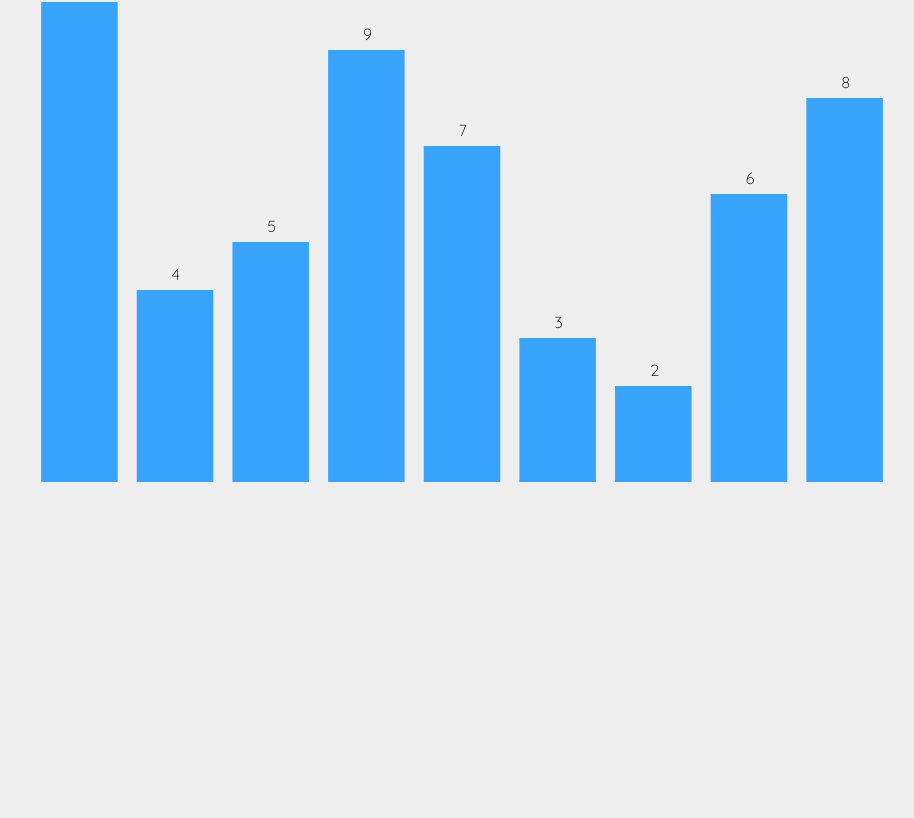
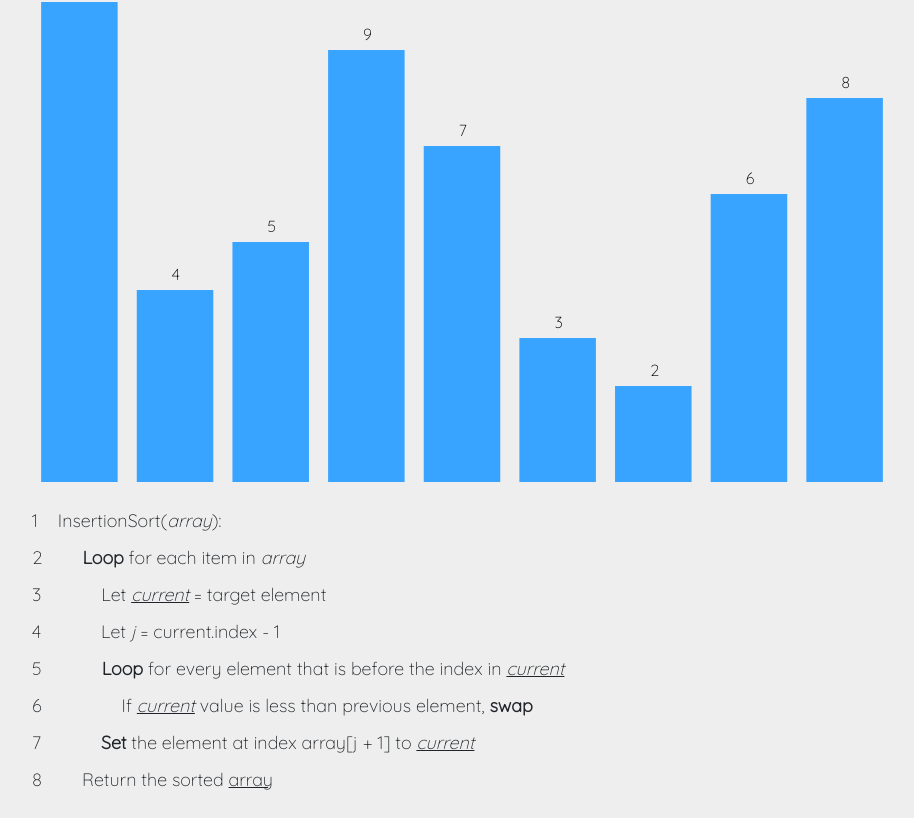
Before and after one commit to luaywadie/AmAlgorithms, a React (Create React App) app in the folder visualizations-app/: page /#/insertion_sort in a window 1280 px wide. Shown: the part 306-1124 px from the top of the page, without its empty margins (13-927 px from the left). Before the commit the page ends 800 px from the top, so only its background shows below. Built offline with nearby package versions, Linux system fonts and the light colour scheme.

Commit message:
Added Pseudocode for Insertion Sort

```diff
--- a/visualizations-app/src/Components/algorithms/sorts/InsertionSort.js
+++ b/visualizations-app/src/Components/algorithms/sorts/InsertionSort.js
@@ -6,8 +6,7 @@ import 'styles/Sorts.scss';
 // Libraries
 import {Container, Row, Tooltip, OverlayTrigger } from 'react-bootstrap';
 import { FaStepBackward, FaStepForward, FaPause, FaPlay,
-        FaPlus, FaMinus, FaSyncAlt} from 'react-icons/fa';
-
+        FaPlus, FaMinus, FaSyncAlt, FaDiceD20} from 'react-icons/fa';
 
 class InsertionSort extends Component {
   constructor(props) {
@@ -121,16 +120,26 @@ class InsertionSort extends Component {
 
   insertionSort = (arr) => {
     const len = arr.length;
+    this.state.animation_queue.push([0, 0, false, 0])
     for (let i = 0; i < len; i++) {
+      this.state.animation_queue.push([0, 0, false, 1])
       let el = arr[i];
+      this.state.animation_queue.push([0, 0, false, 2])
       let j;
+      this.state.animation_queue.push([0, 0, false, 3])
+
       this.state.animation_queue.push([i, j + 1, false])
+      this.state.animation_queue.push([0, 0, false, 4])
       for (j = i - 1; j >= 0 && arr[j] > el; j--) {
+        this.state.animation_queue.push([0, 0, false, 5])
         arr[j + 1] = arr[j]
         this.state.animation_queue.push([j, j + 1, true])
+        this.state.animation_queue.push([j, j + 1, false, 5])
       }
       arr[j + 1] = el;
+      this.state.animation_queue.push([0, 0, false, 6])
     }
+    this.state.animation_queue.push([0, 0, false, 7])
     return arr;
   };
 
@@ -161,7 +170,8 @@ class InsertionSort extends Component {
         this.swapBars(
           this.state.animation_queue[0][0],
           this.state.animation_queue[0][1],
-          this.state.animation_queue[0][2]
+          this.state.animation_queue[0][2],
+          this.state.animation_queue[0][3]
         );
         this.state.stepper_queue.push(this.state.animation_queue[0]);
         this.state.animation_queue.shift();
@@ -175,7 +185,7 @@ class InsertionSort extends Component {
     return interval;
   }
 
-  swapBars(barFromIndex, barToIndex, action) {
+  swapBars(barFromIndex, barToIndex, action, pseudoNumber) {
     this.setState({swapping: true})
     let speed = this.state.speed;
     let fromObj = d3.selectAll("rect[value='" + barFromIndex + "']");
@@ -184,19 +194,22 @@ class InsertionSort extends Component {
     let toObjTxt = d3.selectAll("text[value='" + barToIndex + "']");
 
     if (!action) {
+
+      if (barFromIndex == barToIndex) {
+        d3.selectAll(".code-line").attr("class", "code-line")
+        d3.select("#ins-sort-" + pseudoNumber).attr("class", "code-line active")
+      } else {
         fromObj
           .transition()
           .duration(speed)
-        .attr('fill', '#e65151')
-        .attr('stroke-width', 3)
-        .attr('stroke', '#00000078')
+          .attr('fill', '#39a4ff50')
 
         toObj
           .transition()
           .duration(speed)
-        .attr('fill', '#e65151')
-        .attr('stroke-width', 5)
-        .attr('stroke', '#00000078')
+          .attr('fill', '#39a4ff50')
+      }
+
 
     } else {
       fromObj
@@ -252,7 +265,7 @@ class InsertionSort extends Component {
 
   // Stepper
   stepBack = () => {
-    if (this.state.stepper_queue.length > 0) {
+    if (this.state.stepper_queue.length > 0 && this.state.paused) {
       let toElement = this.state.stepper_queue[this.state.stepper_queue.length - 1][0]
       let fromElement = this.state.stepper_queue[this.state.stepper_queue.length - 1][1]
       let action = this.state.stepper_queue[this.state.stepper_queue.length - 1][2]
@@ -265,10 +278,10 @@ class InsertionSort extends Component {
   }
 
   stepForward = () => {
-    if (this.state.animation_queue.length > 0) {
+    if (this.state.animation_queue.length > 0 && this.state.paused) {
       let toElement = this.state.animation_queue[0][0]
       let fromElement = this.state.animation_queue[0][1]
-      let action = this.state.animation_queue[this.state.animation_queue.length - 1][2]
+      let action = this.state.animation_queue[0][2]
       this.swapBars(toElement, fromElement, action)
       this.state.animation_queue.shift()
       this.state.stepper_queue.unshift([fromElement, toElement])
@@ -303,6 +316,63 @@ class InsertionSort extends Component {
     this.state.stepper_queue = [];
   }
 
+  renderInsertionSortPseudocode() {
+    function indentation(num) {
+      return num * 20;
+    }
+    return (
+      <div style={{padding: "20px"}}>
+        <div id={'ins-sort-0'} className="code-line">
+          1
+          <span style={{ marginLeft: indentation(1) }}>
+            InsertionSort(<i>array</i>):
+          </span>
+        </div>
+        <div id={'ins-sort-1'} className="code-line">
+          2
+          <span style={{ marginLeft: indentation(2) }}>
+            <b>Loop</b> for each item in <i>array</i>
+          </span>
+        </div>
+        <div id={'ins-sort-2'} className="code-line">
+          3
+          <span style={{ marginLeft: indentation(3) }}>
+            Let <i><u>current</u></i> = target element
+          </span>
+        </div>
+        <div id={'ins-sort-3'} className="code-line">
+          4
+          <span style={{ marginLeft: indentation(3) }}>
+            Let <i>j</i> = current.index - 1
+          </span>
+        </div>
+        <div id={'ins-sort-4'} className="code-line">
+          5
+          <span style={{ marginLeft: indentation(3) }}>
+            <b>Loop</b> for every element that is before the index in <i><u>current</u></i>
+          </span>
+        </div>
+        <div id={'ins-sort-5'} className="code-line">
+          6
+          <span style={{ marginLeft: indentation(4) }}>
+            If <i><u>current</u></i> value is less than previous element, <b>swap</b>
+          </span>
+        </div>
+        <div id={'ins-sort-6'} className="code-line">
+          7
+          <span style={{ marginLeft: indentation(3) }}>
+            <b>Set</b> the element at index array[j + 1] to <u><i>current</i></u>
+          </span>
+        </div>
+        <div id={'ins-sort-7'} className="code-line">
+          8
+          <span style={{ marginLeft: indentation(2) }}>
+            Return the sorted <u>array</u>
+          </span>
+        </div>
+      </div>
+    );
+  }
 
   render() {
     return (
@@ -400,6 +470,7 @@ class InsertionSort extends Component {
         </Row>
         <Row>
           <div id="sort-container" className="insertion-sort"></div>
+          {this.renderInsertionSortPseudocode()}
         </Row>
       </Container>
     );
--- a/visualizations-app/src/styles/Sorts.scss
+++ b/visualizations-app/src/styles/Sorts.scss
@@ -5,3 +5,17 @@
 .error-btn {
     background: red;
 }
+
+.code-line {
+    display: table;
+    padding: 5px 10px;
+    transition: .5s;
+    font-size: 18px;
+}
+
+.code-line.active {
+    background-color: #fff;
+    border-radius: 50px;
+    box-shadow: 0px 5px 5px 0px #0000001f;
+    transition: .5s;
+}
```
Lines whose indentation alone changed are shown as unchanged.
